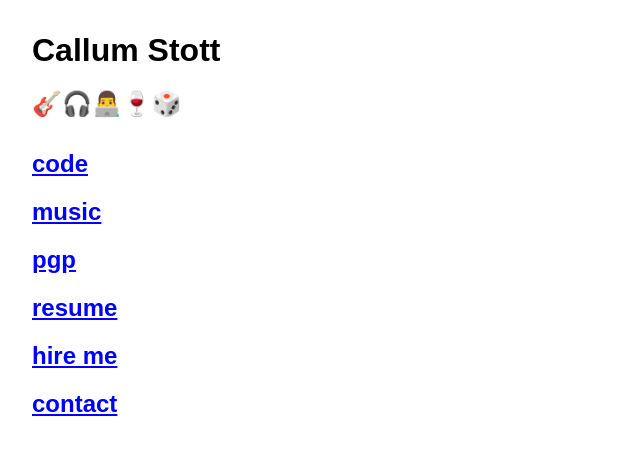
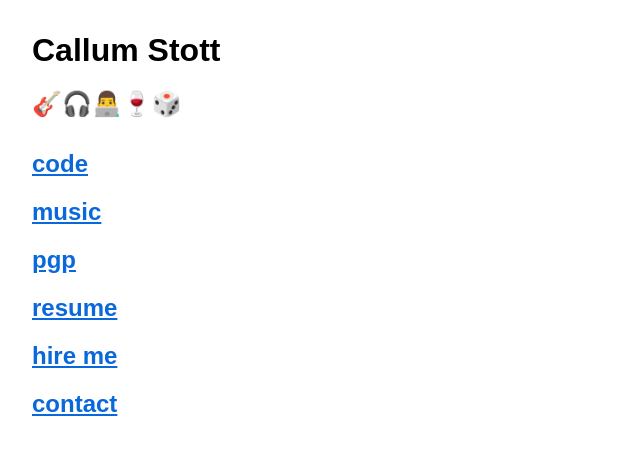
Before and after one commit to seadowg/seadowg.github.com, a Jekyll site: the page built from index.html, in a window 1280 px wide. Shown: the top 455 px of the page, without its empty margins (0-640 px from the left). Built offline with Jekyll 4.4.1, drawn with Linux system fonts in a browser that asks for light colours.

Commit message:
Support dark mode

```diff
--- a/_layouts/default.html
+++ b/_layouts/default.html
@@ -24,11 +24,22 @@
       }
 
       a {
-        color: blue;
+        color: rgb(9, 105, 218);
       }
 
       .title {
         margin-bottom: 2em;
+      }
+
+      @media (prefers-color-scheme: dark) {
+        body {
+          color: white;
+          background: rgb(34, 39, 46)
+        }
+
+        a {
+          color: rgb(83, 155, 245);
+        }
       }
     </style>
   </head>
```
